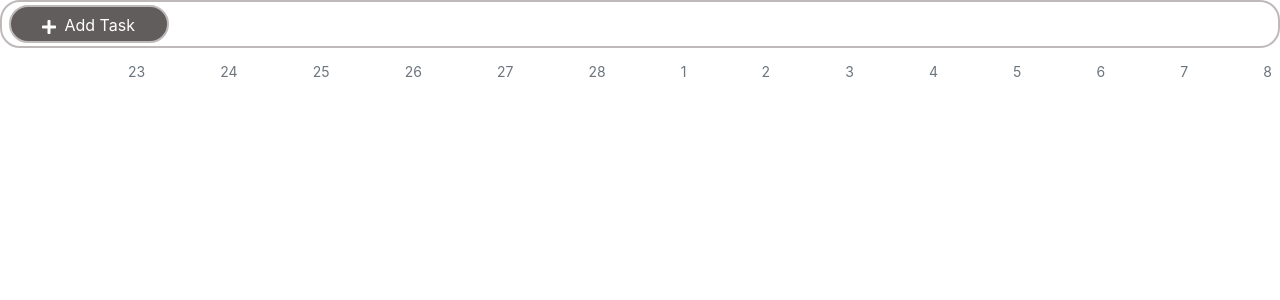
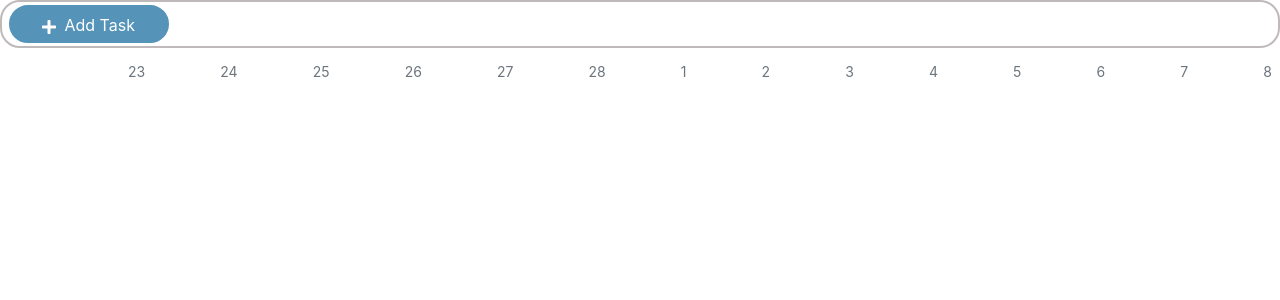
Before and after one commit to CaioCamatta/Lite-PM-frontend, a Next.js app in the folder lite-pm/: page /components/Timeline in a window 1280 px wide. Shown: the top 300 px of the page. Built offline with nearby package versions, Linux system fonts and the light colour scheme.

Commit message:
Add colours to buttons

```diff
--- a/lite-pm/pages/components/AppPage.js
+++ b/lite-pm/pages/components/AppPage.js
@@ -461,7 +461,7 @@ class AppPage extends Component {
             </div>
             <Button
               color="secondary mt-2"
-              className={styles.add}
+              className={`btn-brand1 ${styles.add}`}
               onClick={this.toggleAddMemberModal}
             >
               <FontAwesomeIcon icon={faPlus} width={18} className="mr-2" />
--- a/lite-pm/pages/components/ProjectDocuments.js
+++ b/lite-pm/pages/components/ProjectDocuments.js
@@ -161,7 +161,7 @@ export default class ProjectDocuments extends Component {
         <div className="w-100 d-flex">
           <Button
             onClick={this.toggleCreateDocumentModal}
-            className="mx-auto px-3 rounded-xl shadow-sm"
+            className="mx-auto px-3 rounded-xl shadow-sm btn-brand1"
           >
             <FontAwesomeIcon icon={faPlus} className="mr-2" width={18} />
             Add Document
--- a/lite-pm/pages/components/Timeline.js
+++ b/lite-pm/pages/components/Timeline.js
@@ -150,7 +150,7 @@ export default class Timeline extends Component {
           <Button
             key={uuid()}
             color="secondary"
-            className={styles.addTask}
+            className={`${styles.addTask} btn-brand1`}
             onClick={this.props.addTaskModal}
             assignee={-1}
           >
--- a/lite-pm/pages/index.js
+++ b/lite-pm/pages/index.js
@@ -170,6 +170,7 @@ export default class HomePage extends Component {
                   size="lg"
                   color="secondary mb-4"
                   onClick={this.toggleAddProjectModal}
+                  className="btn-brand1"
                 >
                   Start Project
                 </Button>
@@ -266,6 +267,7 @@ export default class HomePage extends Component {
                 color="secondary mx-auto"
                 size="lg"
                 onClick={this.toggleAddProjectModal}
+                className="btn-brand1"
               >
                 Start Project
               </Button>
--- a/lite-pm/styles/Timeline.module.css
+++ b/lite-pm/styles/Timeline.module.css
@@ -12,9 +12,7 @@
 .addTask {
   border-width: 2px;
   border-style: solid;
-    border-color: #c0b9b9;
   border-radius: 15pt;
-    background-color: #625d5d;
   width: 120pt;
   float: left;
   margin-top: 2.5pt;
@@ -23,9 +21,9 @@
   margin-bottom: 2.5pt;
   height: 28pt;
   text-align: center;
-
 }
 
-.timeTicks{
-    border-left: 128px solid transparent;
+.timeTicks {
+  margin-left: 128px;
+  border-right: 128px solid transparent;
 }
--- a/lite-pm/styles/globals.css
+++ b/lite-pm/styles/globals.css
@@ -30,3 +30,18 @@ a {
 .text-110 {
   font-size: 110%;
 }
+
+.btn-brand1 {
+  background-color: #5593b9;
+  border-color: #5593b9;
+}
+
+.btn-brand1:hover {
+  background-color: #6BA4C7;
+  border-color: #6BA4C7;
+}
+
+.btn-brand1:active {
+  background-color: #6BA4C7;
+  border-color: #6BA4C7;
+}
```
Lines whose indentation alone changed are shown as unchanged.
